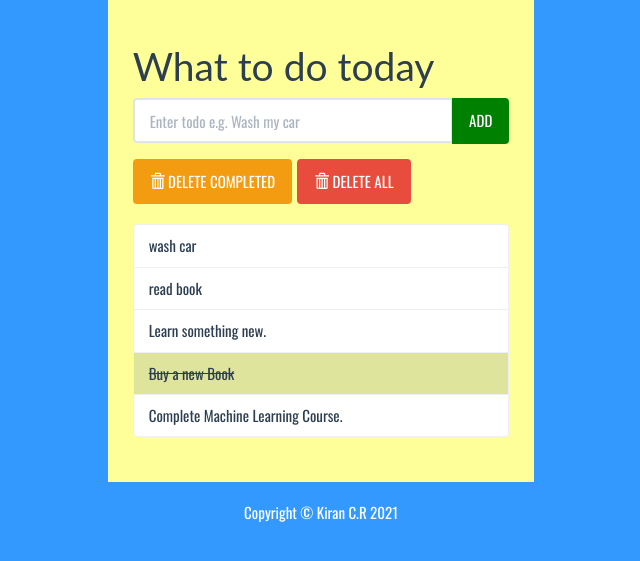
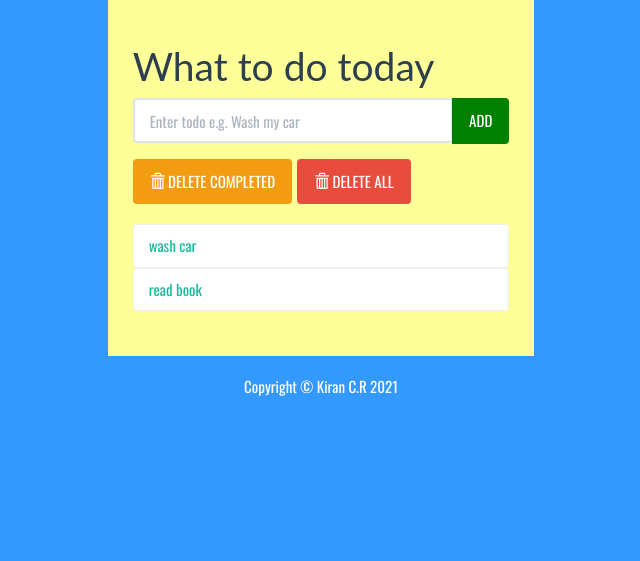
Before and after one commit to kiran73code/TODOListApp, a Django app: page / in a window 1280 px wide. Shown: the part 129-690 px from the top of the page, without its empty margins (319-959 px from the left). Run offline with Django 3.2, Linux system fonts and the light colour scheme; data comes from the database, SQL or seed files in the repository; both versions use the stored data as it was after the commit; some libraries are stand-ins or nearby versions.

Commit message:
display database item

```diff
--- a/todolist/templates/todolist/index.html
+++ b/todolist/templates/todolist/index.html
@@ -52,13 +52,15 @@
 
 
 					<ul class="list-group t20">
+						{% for todolist in todo_items %}
+						{% if todolist.completed %}
 
-                        {% for todolist in todo_items %}
-                        <li class="list-group-item"> {{todolist.text}} </li>
+                        <li class="list-group-item todo-completed"> {{todolist.text}} </li>
+						{%else %}
+						 <a herf="#"> <li class="list-group-item"> {{todolist.text}} </li>
+						 {%endif%}
 						{% endfor %}
-						<li class="list-group-item">Learn something new.</li>
-						<li class="list-group-item todo-completed">Buy a new Book</li>
-						<li class="list-group-item">Complete Machine Learning Course.</li>
+
 					</ul>
 				</div>
 			</div>
--- a/todolist/views.py
+++ b/todolist/views.py
@@ -5,4 +5,4 @@ from .models import Todolist
 def index(request):
     todo_items = Todolist.objects.order_by('id')
     context = {'todo_items': todo_items}
-    return render(request,"todolist/index.html",context)
+    return render(request,'todolist/index.html',context)
```
Also changed, not shown: db.sqlite3.
